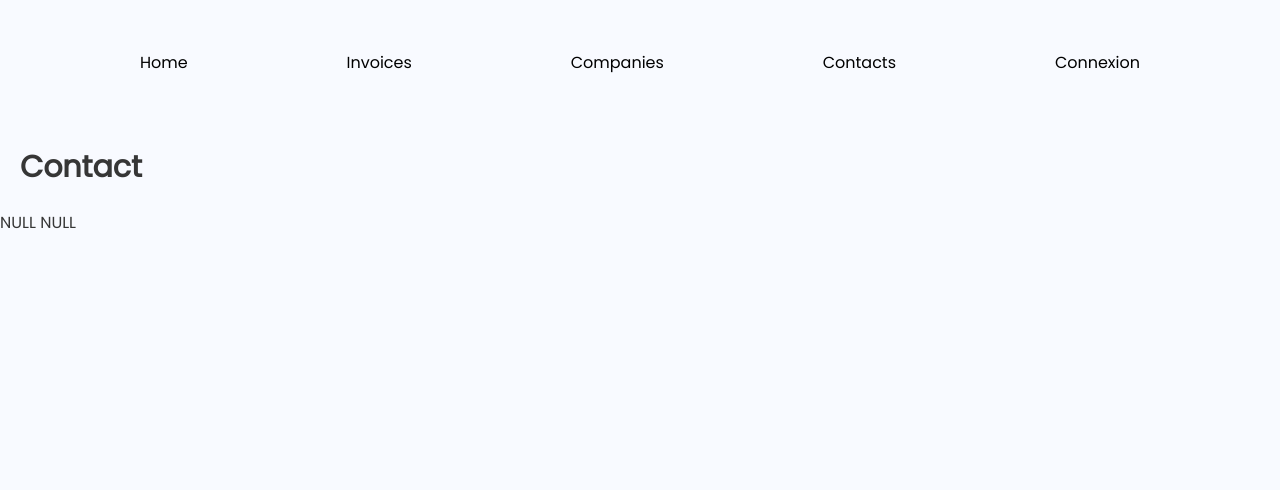
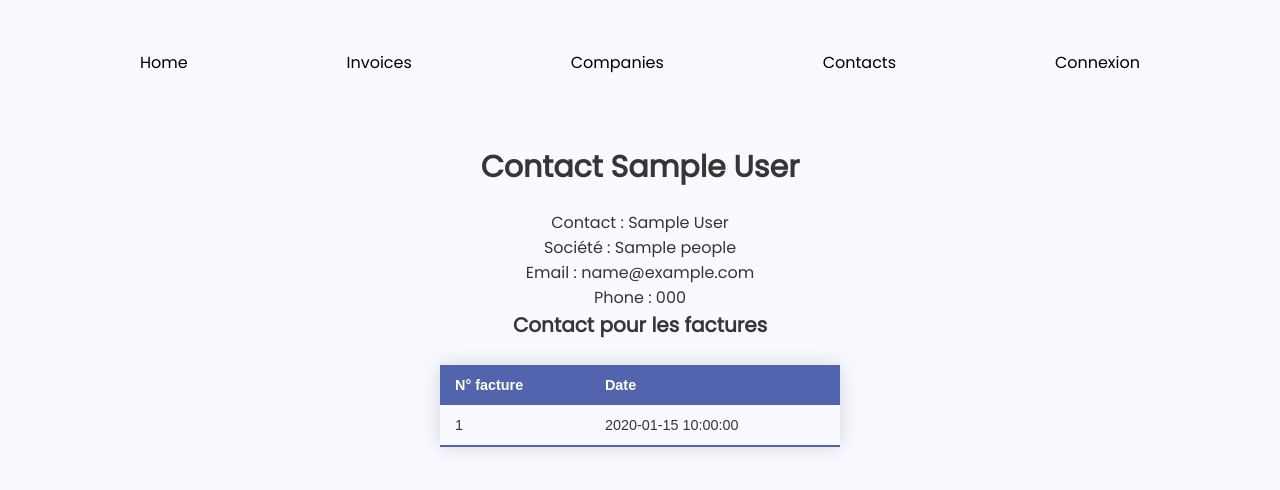
Before and after one commit to ShinYami/PHP-challenge-2-COGIP, a PHP site: template views/app/contact/detailContact.php in a window 1280 px wide. Shown: the top 490 px of the page. Run offline with PHP 8.4, Linux system fonts and the light colour scheme; the template is opened without the code that fills it: most values are stand-ins (such as "Sample title", 1, 10 or a date in 2020); data that the repository does not hold is empty; some libraries are stand-ins or nearby versions.

Commit message:
push contact details

```diff
--- a/views/app/contact/detailContact.php
+++ b/views/app/contact/detailContact.php
@@ -1,6 +1,34 @@
-<h1>Contact</h1>
+<div class="table_content">
+<h1>Contact <?= $params['people']['people_firstname'] ?> <?= $params['people']['people_lastname'] ?></h1>
 
 
-<?php var_dump($params['people']);
-var_dump($params['invoices']);
+<?php //var_dump($params['people']);
+//var_dump($params['invoices']);
 ?>
+
+<p>Contact : <?= $params['people']['people_firstname'] ?> <?= $params['people']['people_lastname'] ?></p>
+<p>Société : <?= $params['people']['company_name'] ?></p>
+<p>Email : <?= $params['people']['people_email'] ?></p>
+<p>Phone : <?= $params['people']['people_phone'] ?></p>
+
+
+    <h2>Contact pour les factures</h2>
+
+    <table class="styled-table">
+    <thead>
+        <tr>
+            <th>N° facture</th>
+            <th>Date</th>
+        </tr>
+    </thead>
+    <tbody>
+    <?php foreach ($params['invoices'] as $peoples) : ?>
+
+<tr>
+    <td><?=$peoples['invoice_number']?></td>
+    <td><?=$peoples['invoice_date']?></td>
+</tr>
+<?php endforeach; ?>
+    </tbody>
+</table>
+</div>
--- a/views/template.php
+++ b/views/template.php
@@ -14,11 +14,11 @@
 <body>
 <header class="head">
         <nav class="navigation">
-            <a href="./">Home</a>
+            <a href="">Home</a>
             <a href="">Invoices</a>
             <a href="">Companies</a>
             <a href="./listeContact">Contacts</a>
-            <a href="./">Connexion</a>
+            <a href="">Connexion</a>
         </nav>
     </header>
     <?= $content ?>
```
